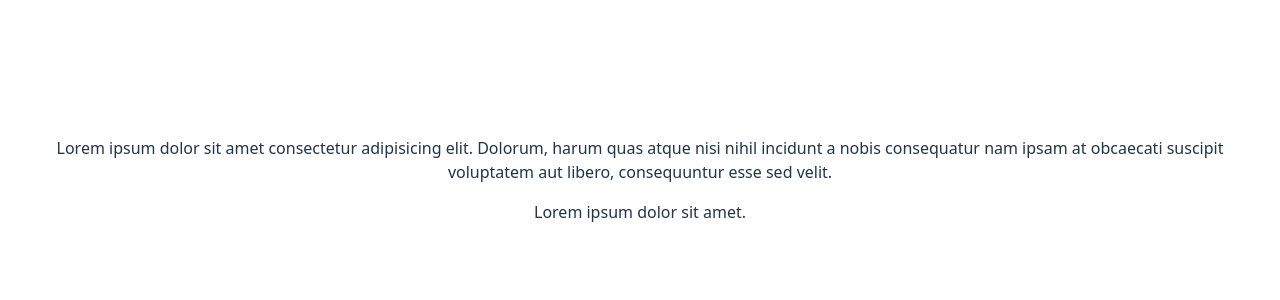
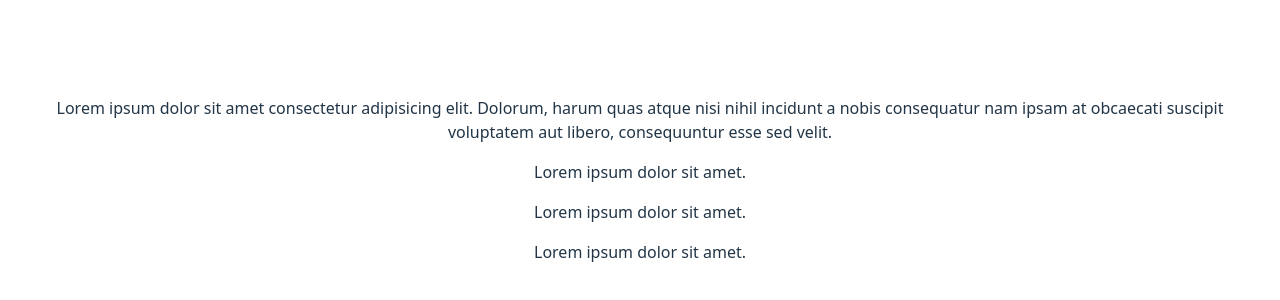
Before and after one commit to koredeploy/git-collaboration-class, a React (Vite) app: page / in a window 1280 px wide. Shown: the part 220-520 px from the top of the page. Built offline with nearby package versions, Linux system fonts and the light colour scheme.

Commit message:
updated text content

```diff
--- a/src/App.jsx
+++ b/src/App.jsx
@@ -6,6 +6,8 @@ function App() {
     <>
     <p>Lorem ipsum dolor sit amet consectetur adipisicing elit. Dolorum, harum quas atque nisi nihil incidunt a nobis consequatur nam ipsam at obcaecati suscipit voluptatem aut libero, consequuntur esse sed velit.</p>
     <p>Lorem ipsum dolor sit amet.</p>
+    <p>Lorem ipsum dolor sit amet.</p>
+    <p>Lorem ipsum dolor sit amet.</p>
     </>
   )
 }
```
